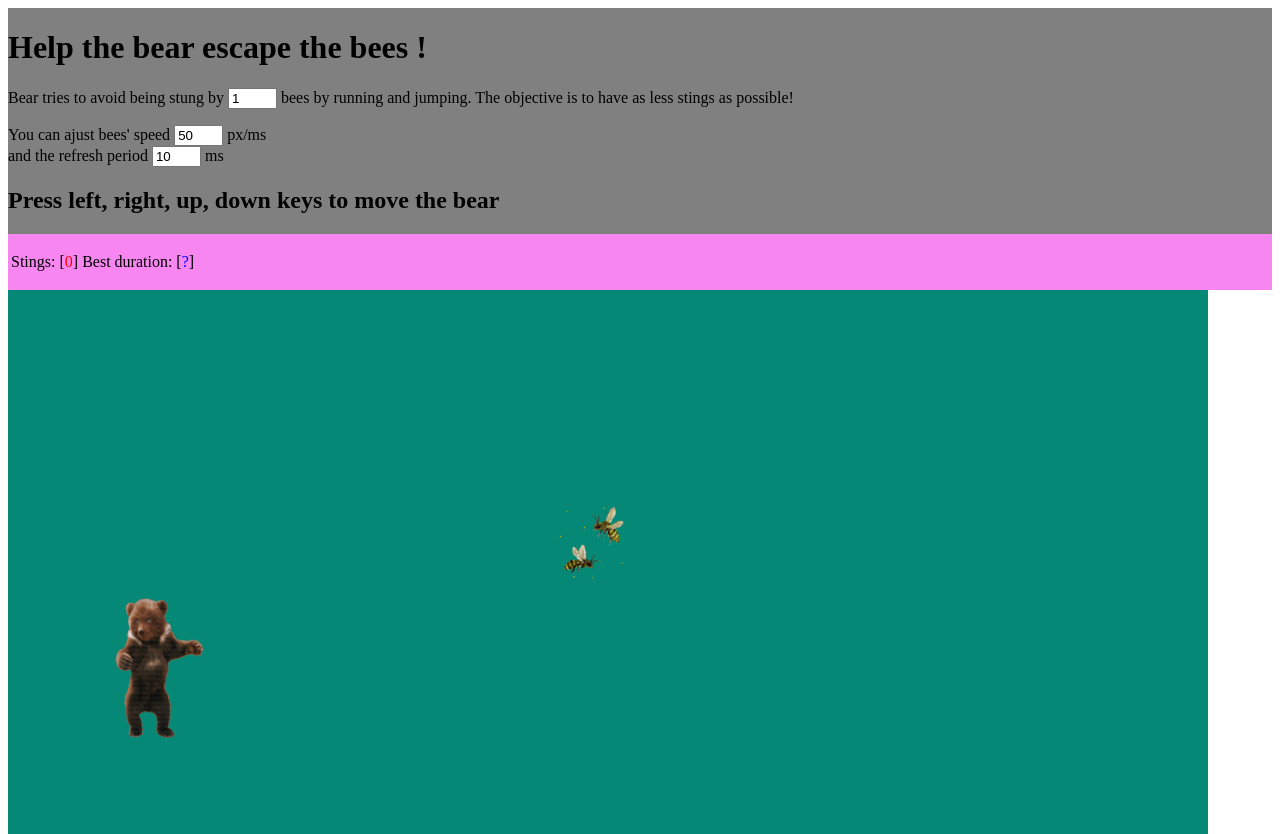
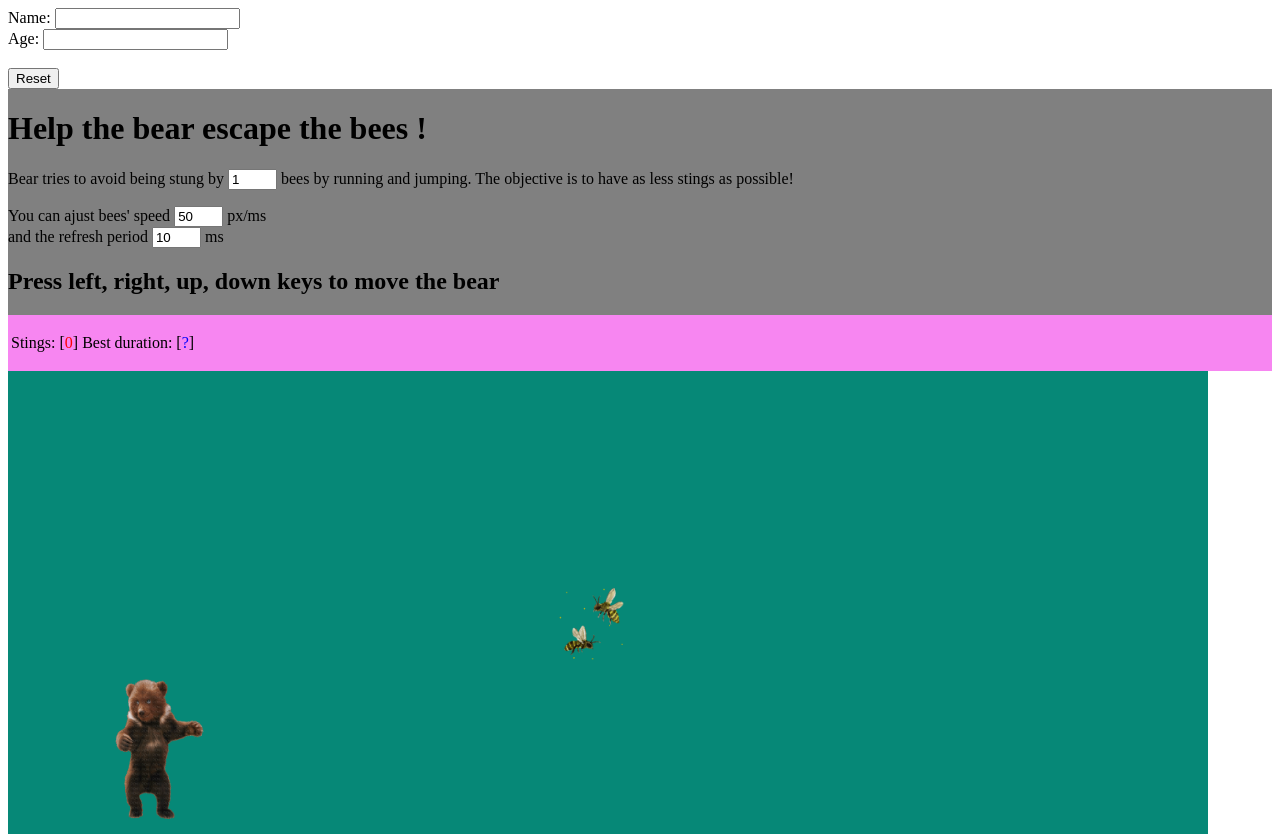
Before and after one commit to MonaG331/csb-n2yds, a website: page index.html in a window 1280 px wide. Shown: the top 834 px of the page. Drawn offline with Linux system fonts and the light colour scheme.

Commit message:
Deployment from Codesandbox.

```diff
--- a/index.html
+++ b/index.html
@@ -20,8 +20,18 @@
         var lastStringTime;
 
     </script>
-
-
+    <script type="text/javascript">
+        function formReset()
+          {
+          document.getElementById("myForm").reset()
+          }
+        </script>
+    <form id="myForm">
+        Name: <input type="text" size="20"><br />
+        Age: <input type="text" size="20"><br />
+        <br />
+        <input type="button" onclick="formReset()" value="Reset">
+        </form>
      <body onload="start();">
         <div id="title">
             <h1>Help the bear escape the bees !</h1>
```
